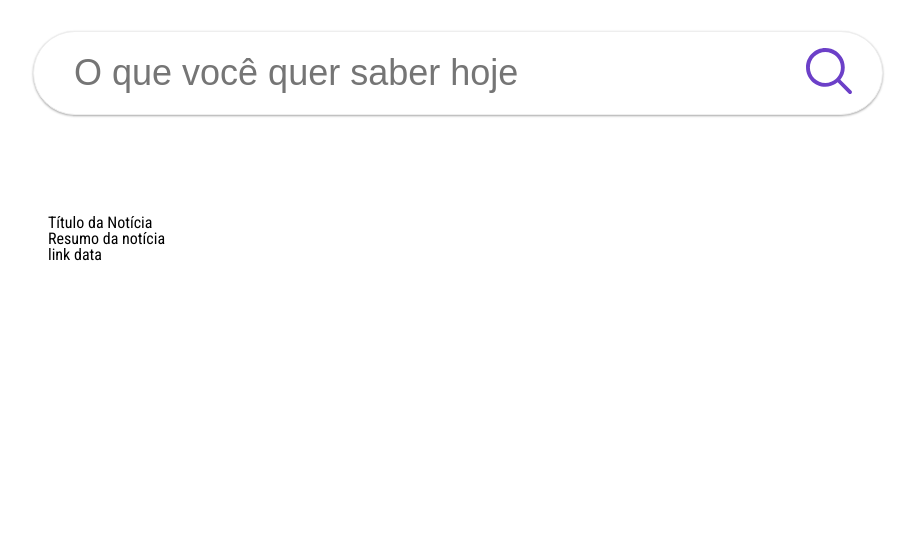
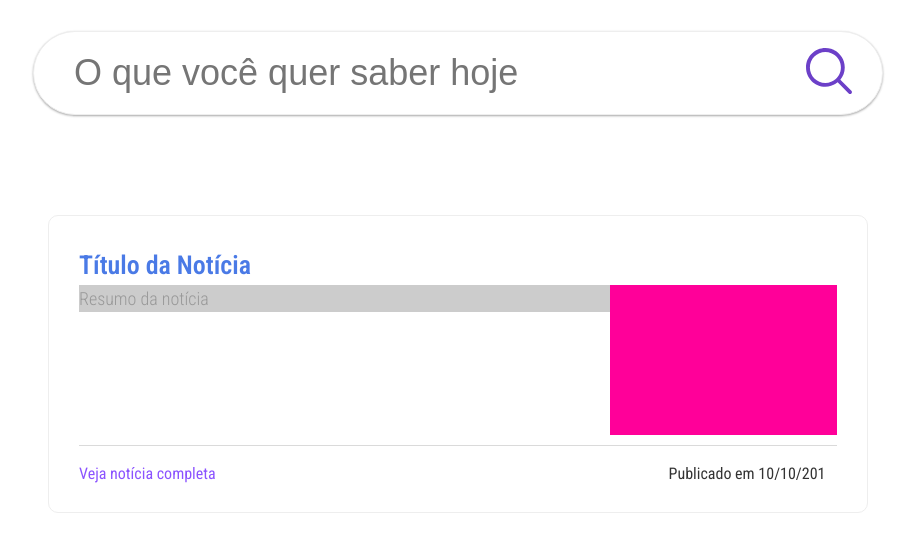
Before and after one commit to joseolinda/InstantlyNews, a plain HTML site: page index.html in a window 1280 px wide. Shown: the part 234-786 px from the top of the page, without its empty margins (182-1097 px from the left). Drawn offline with Linux system fonts and the light colour scheme.

Commit message:
Criação de layout para as notícias

```diff
--- a/assets/css/instantly.css
+++ b/assets/css/instantly.css
@@ -104,7 +104,69 @@ body {
     text-align: left;
     padding: 50px 15px;
 }
-#instantly article {
+#instantly-news .instantly-news {
     margin-bottom: 20px;
-    box
+    padding: 30px;
+    border: thin solid #eeeeee;
+    font-size: 16px;
+    border-radius: 10px;
+    position: relative;
 }
+#instantly-news .instantly-news h1 {
+    font-size: 26px;
+    line-height: 1.5;
+    color: #4a7ae6;
+    font-weight: 600;
+    width: 70%;
+    float: left;
+}
+#instantly-news .instantly-resume {
+    font-size: 18px;
+    line-height: 1.5;
+    color: #999;
+    font-weight: 300;
+    width: 70%;
+    background: #cccccc;
+    float: left;
+}
+#instantly-news .instantly-details {
+    border-top: 1px solid #dadada;
+    margin-top: 20px;
+    padding-top: 20px;
+    clear: both;
+}
+
+#instantly-news .instantly-details .link {
+    display: inline-block;
+    text-decoration: none;
+    color: #8b53ff;
+    font-weight: 400;
+    width: 50%;
+}
+#instantly-news .instantly-details .data {
+    display: inline-block;
+    color: #333333;
+    font-weight: 400;
+    width: 48%;
+    text-align: right;
+}
+#instantly-news .instantly-image {
+    display: inline-block;
+    width: 30%;
+    height: 150px;
+    background: #f09;
+    float: right;
+    margin-bottom: 10px;
+    background-image: url(attr(data-newsimage));
+    background-size: cover;
+}
+
+.clearfix:before,
+.clearfix:after {
+    content: "";
+    display: table;
+}
+
+.clearfix:after {
+    clear: both;
+}
--- a/index.html
+++ b/index.html
@@ -4,7 +4,7 @@
     <meta charset="UTF-8">
     <title>Instantly News - O que você quer saber agora?</title>
     <link rel="stylesheet" href="assets/css/instantly.css" />
-    <link href="https://fonts.googleapis.com/css?family=Roboto+Condensed:400,700&display=swap" rel="stylesheet">
+    <link href="https://fonts.googleapis.com/css?family=Roboto+Condensed:300,400,600&display=swap" rel="stylesheet">
 </head>
 <body>
     <div id="instantly-app">
@@ -20,14 +20,15 @@
             </div>
         </header>
         <div id="instantly-news">
-            <article class="instantly-news" data-newsimage="imagem_da_noticia">
+            <article class="instantly-news clearfix" >
                 <h1>Título da Notícia</h1>
                 <div class="instantly-resume">
                     Resumo da notícia
                 </div>
-                <div class="instantly-datails">
-                    link
-                    data
+                <div class="instantly-image" data-newsimage="imagem_da_noticia"></div>
+                <div class="instantly-details cf">
+                    <a href="linkdanoticia" class="link" >Veja notícia completa</a>
+                    <span class="data">Publicado em <strong>10/10/201</strong></span>
                 </div>
             </article>
         </div>
```
